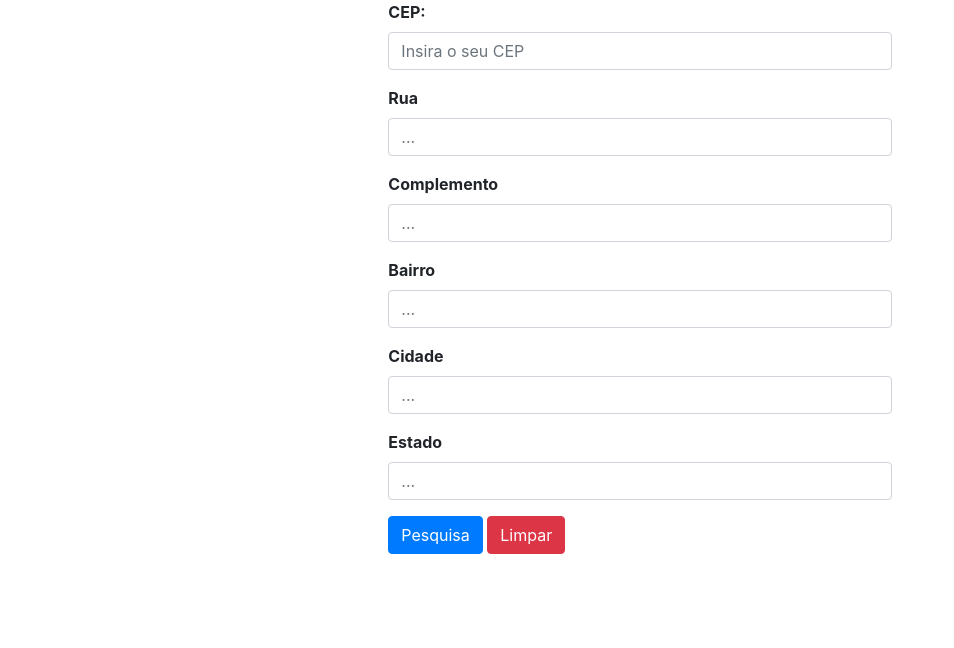
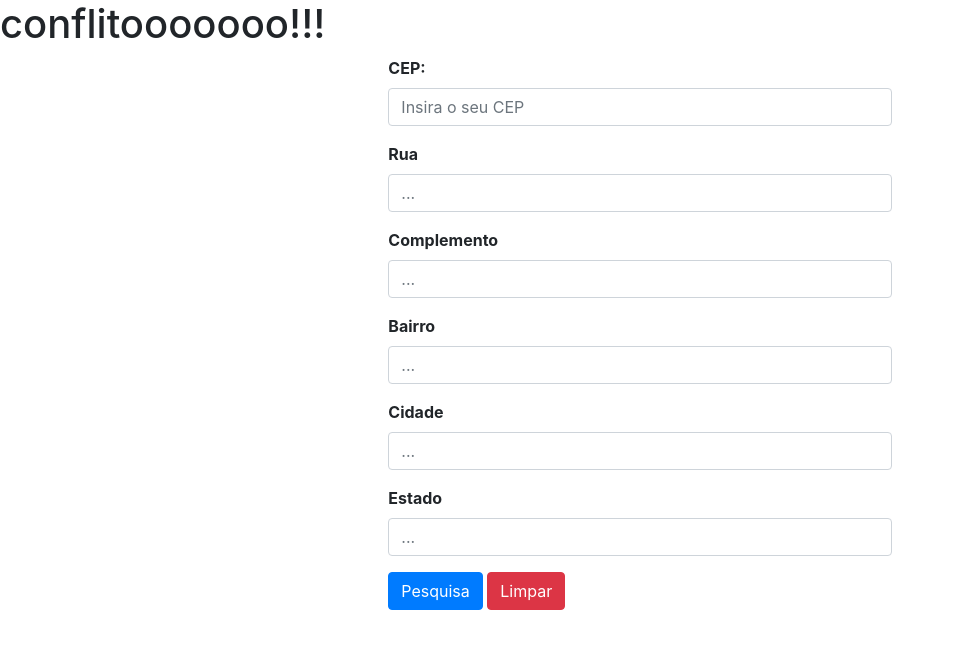
Before and after one commit to totemarcal/curso-ecmascript6, a plain HTML site: page index.html in a window 1280 px wide. Shown: the whole page, without its empty margins (0-954 px from the left). Drawn offline with nearby package versions, Linux system fonts and the light colour scheme.

Commit message:
commit conflito

```diff
--- a/index.html
+++ b/index.html
@@ -11,6 +11,7 @@
     <title>Consulta CEP!</title>
   </head>
   <body>
+    <h1>conflitooooooo!!!</h1>
     <div class="container col-md-5">
         <form id="form" onsubmit="consultarCEP(event, this)">
           <div class="form-group font-weight-bold">
```
